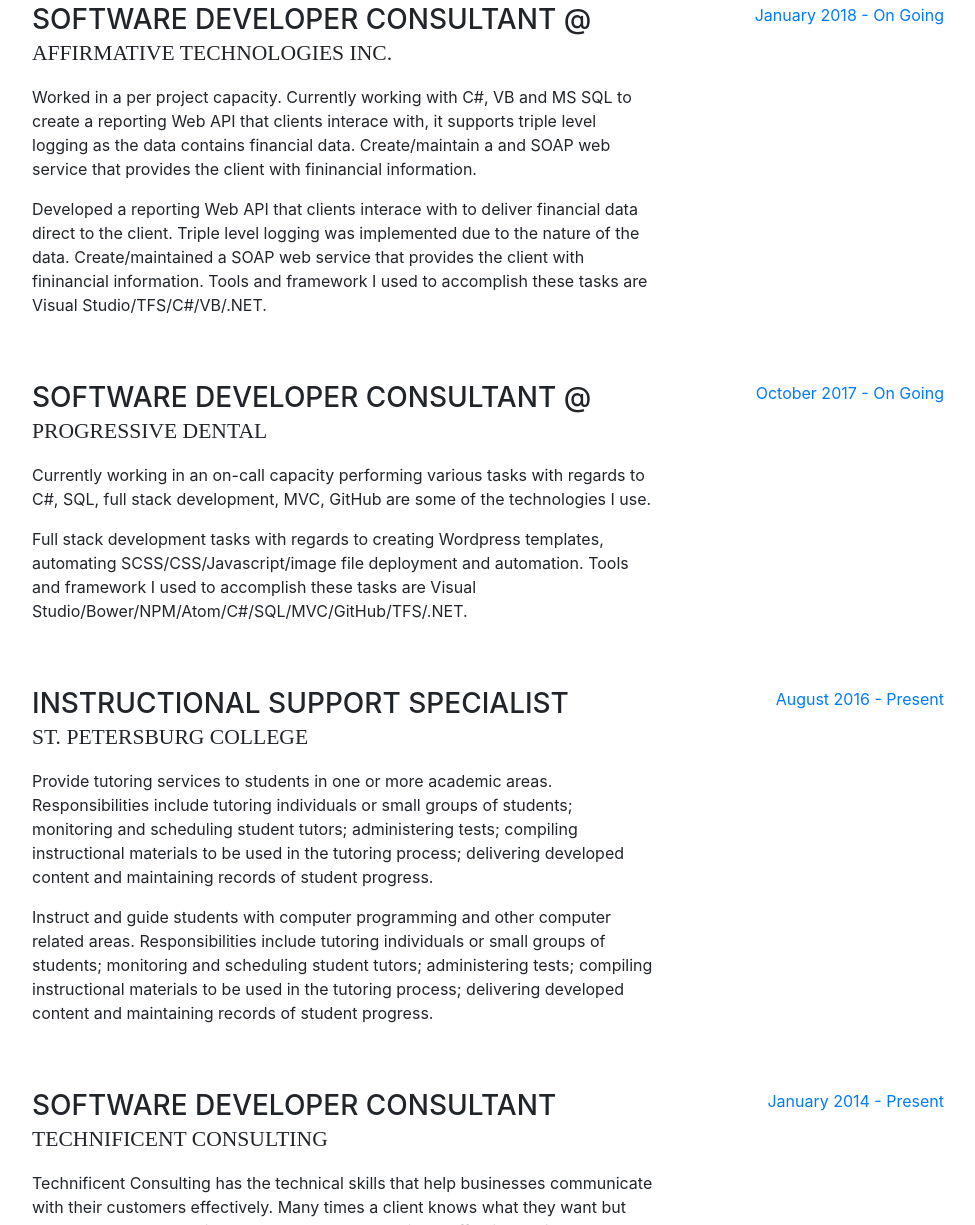
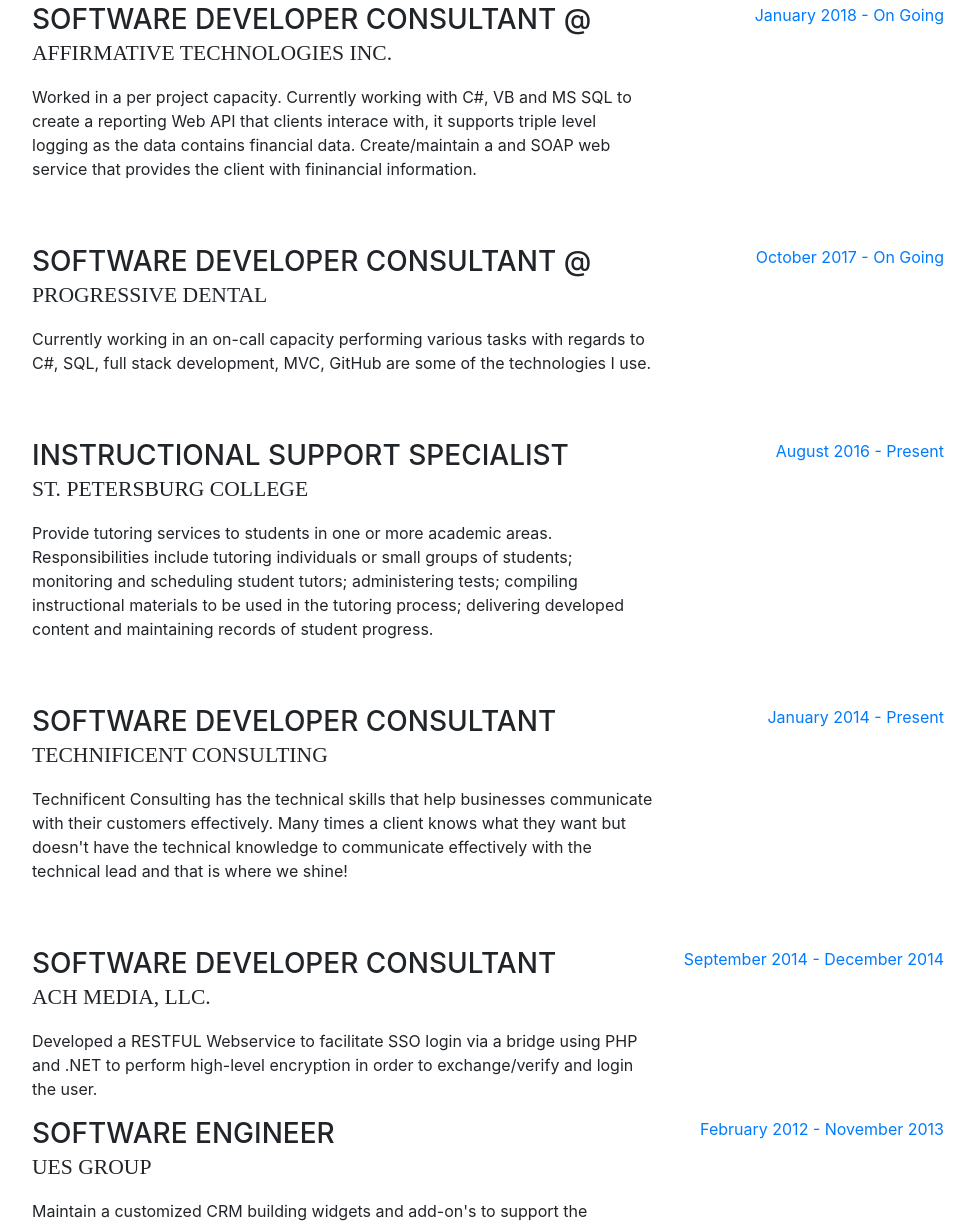
Before and after one commit to technificentConsulting/technificentconsulting.github.io, a website with bundled scripts: page index.html in a window 1280 px wide. Shown: the part 931-2156 px from the top of the page, without its empty margins (288-1263 px from the left). Built offline with nearby package versions, Linux system fonts and the light colour scheme; a web font is replaced by a local one.

Commit message:
Revert "update"
This reverts commit d26e9675dc80f0ff45295f113fea84097836e8d0, reversing
changes made to 9e7b015fe6b1b78e3dc441d1ffdaeb7823034135.

```diff
--- a/index.html
+++ b/index.html
@@ -135,7 +135,6 @@
               <h3 class="mb-0">Software Developer Consultant @</h3>
               <div class="subheading mb-3">Affirmative Technologies Inc.</div>
               <p>Worked in a per project capacity.  Currently working with C#, VB and MS SQL to create a reporting Web API that clients interace with, it supports triple level logging as the data contains financial data.  Create/maintain a and SOAP web service that provides the client with fininancial information.</p>
-              <p>Developed a reporting Web API that clients interace with to deliver financial data direct to the client. Triple level logging was implemented due to the nature of the data.  Create/maintained a SOAP web service that provides the client with fininancial information.  Tools and framework I used to accomplish these tasks are Visual Studio/TFS/C#/VB/.NET.</p>
             </div>
             <div class="resume-date text-md-right">
               <span class="text-primary">January 2018 - On Going</span>
@@ -146,7 +145,6 @@
               <h3 class="mb-0">Software Developer Consultant @</h3>
               <div class="subheading mb-3">Progressive Dental</div>
               <p>Currently working in an on-call capacity performing various tasks with regards to C#, SQL, full stack development, MVC, GitHub are some of the technologies I use.</p>
-              <p>Full stack development tasks with regards to creating Wordpress templates, automating SCSS/CSS/Javascript/image file deployment and automation. Tools and framework I used to accomplish these tasks are Visual Studio/Bower/NPM/Atom/C#/SQL/MVC/GitHub/TFS/.NET.</p>
             </div>
             <div class="resume-date text-md-right">
               <span class="text-primary">October 2017 - On Going</span>
@@ -158,7 +156,6 @@
               <h3 class="mb-0">Instructional Support Specialist</h3>
               <div class="subheading mb-3">St. Petersburg College</div>
               <p>Provide tutoring services to students in one or more academic areas.  Responsibilities include tutoring individuals or small groups of students; monitoring and scheduling student tutors; administering tests; compiling instructional materials to be used in the tutoring process; delivering developed content and maintaining records of student progress.</p>
-              <p>Instruct and guide students with computer programming and other computer related areas.  Responsibilities include tutoring individuals or small groups of students; monitoring and scheduling student tutors; administering tests; compiling instructional materials to be used in the tutoring process; delivering developed content and maintaining records of student progress.</p>
             </div>
             <div class="resume-date text-md-right">
               <span class="text-primary">August 2016 - Present</span>
```
